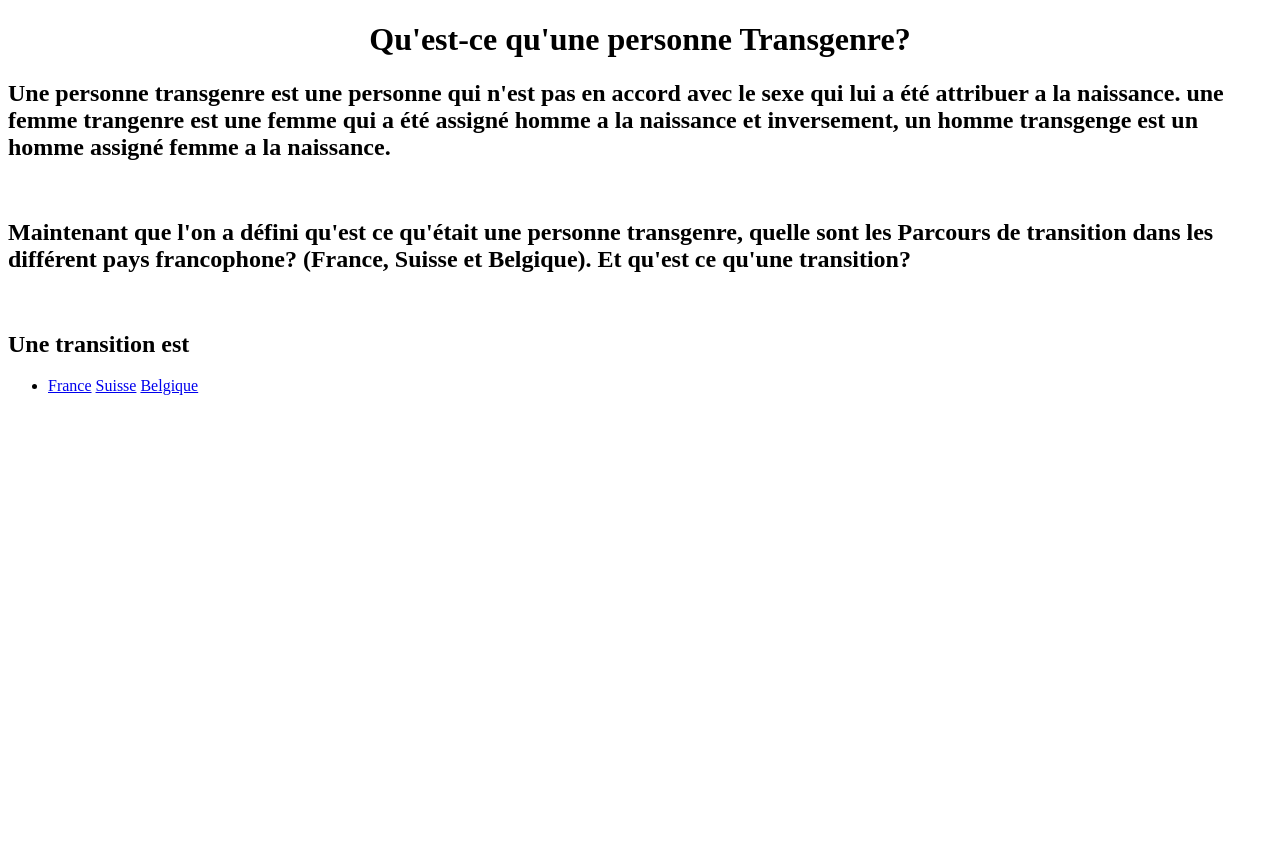
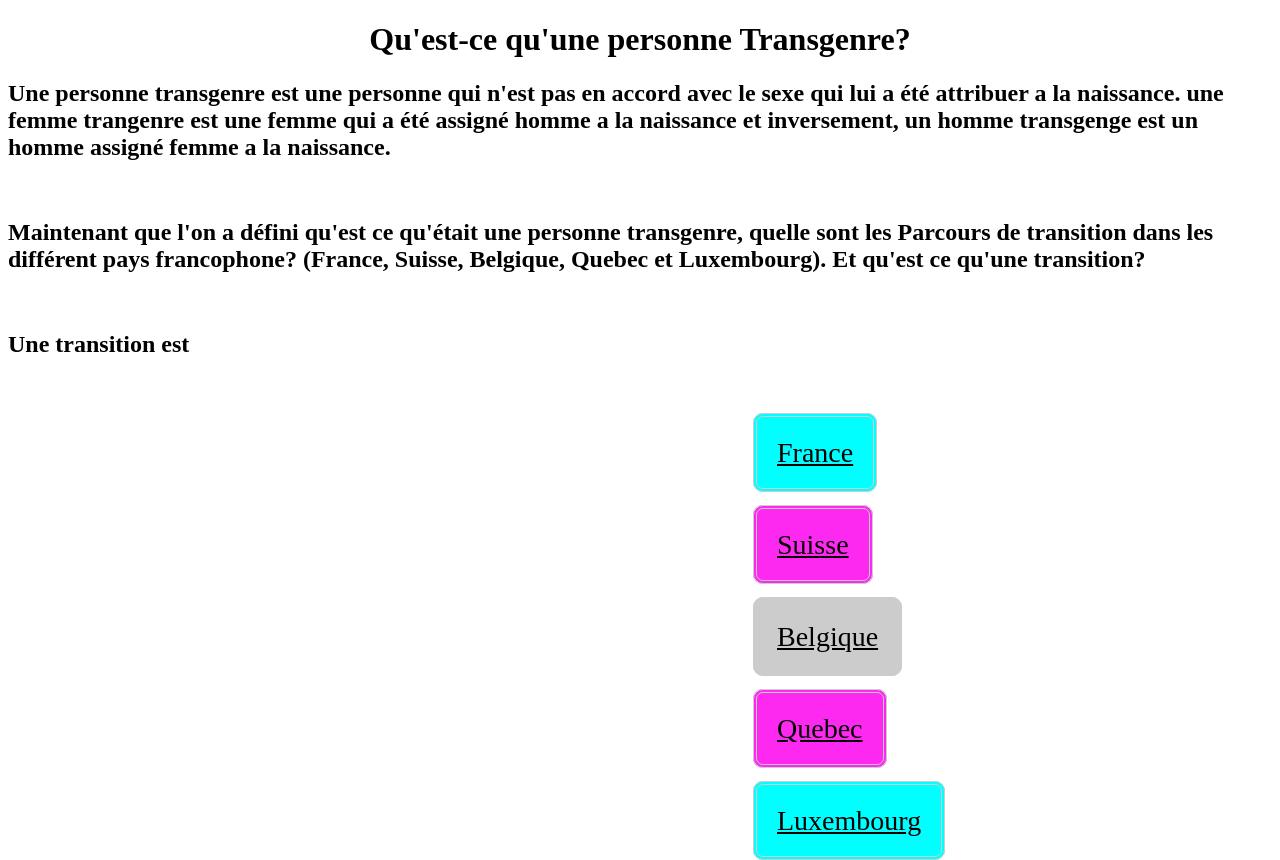
Before and after one commit to niouf07/Project-trangender, a plain HTML site: page index.html in a window 1280 px wide. Before the commit the page ends 800 px from the top, so only its background shows below. Drawn offline with Linux system fonts and the light colour scheme.

Commit message:
Css bouton index designer presque entièrement

```diff
--- a/css/style.css
+++ b/css/style.css
@@ -1,3 +1,52 @@
 h1 {
   text-align: center;
 }
+
+
+
+.nav {
+    list-style-type: none;
+    margin: 0;
+    padding: 0;
+    padding-top: 60px;
+}
+
+a {
+  border-radius: 10px;
+  border: 4px double #cccccc;
+  color: black;
+  text-align: center;
+  font-size: 28px;
+  padding: 20px;
+  width: 200px;
+  -webkit-transition: all 0.5s;
+  -moz-transition: all 0.5s;
+  -o-transition: all 0.5s;
+  transition: all 0.5s;
+  cursor: pointer;
+  margin: 5px;
+}
+
+.fr {
+  background-color: aqua;
+}
+
+.ch {
+  background-color: rgb(254, 41, 240);
+}
+
+.belge {
+  background-color: #cccccc;
+}
+
+.quebec {
+  background-color: rgb(254, 41, 240);
+}
+
+.lux {
+  background-color: aqua;
+}
+
+.centre {
+  padding-left: 700px;
+}
--- a/index.html
+++ b/index.html
@@ -20,16 +20,18 @@
     <h2>
       Maintenant que l'on a défini qu'est ce qu'était une personne transgenre,
       quelle sont les Parcours de transition dans les différent pays
-      francophone? (France, Suisse et Belgique). Et qu'est ce qu'une transition?
+      francophone? (France, Suisse, Belgique, Quebec et Luxembourg). Et qu'est ce qu'une transition?
     </h2>
     <br />
     <h2>Une transition est</h2>
-    <ul>
-      <li>
-        <a href="france.html">France</a>
-        <a href="#">Suisse</a>
-        <a href="#">Belgique</a>
-      </li>
-    </ul>
+    <nav class="centre">
+      <ul>
+          <li class="nav"><a href="#" class="fr">France</a></li>
+          <li class="nav"><a href="#" class="ch">Suisse</a></li>
+          <li class="nav"><a href="#" class="belge">Belgique</a></li>
+          <li class="nav"><a href="#" class="quebec">Quebec</a></li>
+          <li class="nav"><a href="#" class="lux">Luxembourg</a></li>
+      </ul>
+  </nav>
   </body>
 </html>
```
Also changed, not shown: france.html (+1 -1 lines), docu projet trans.txt.
